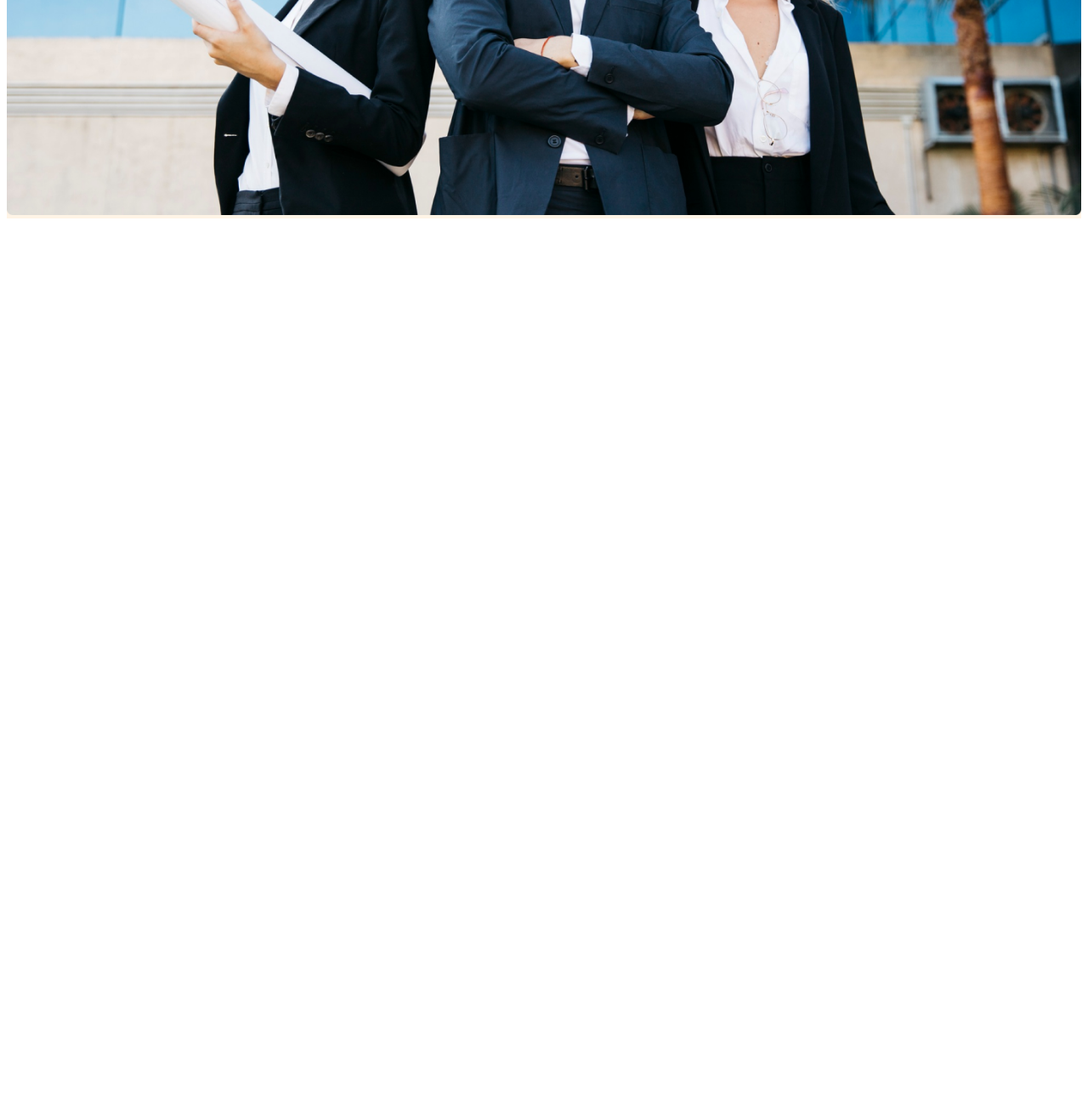
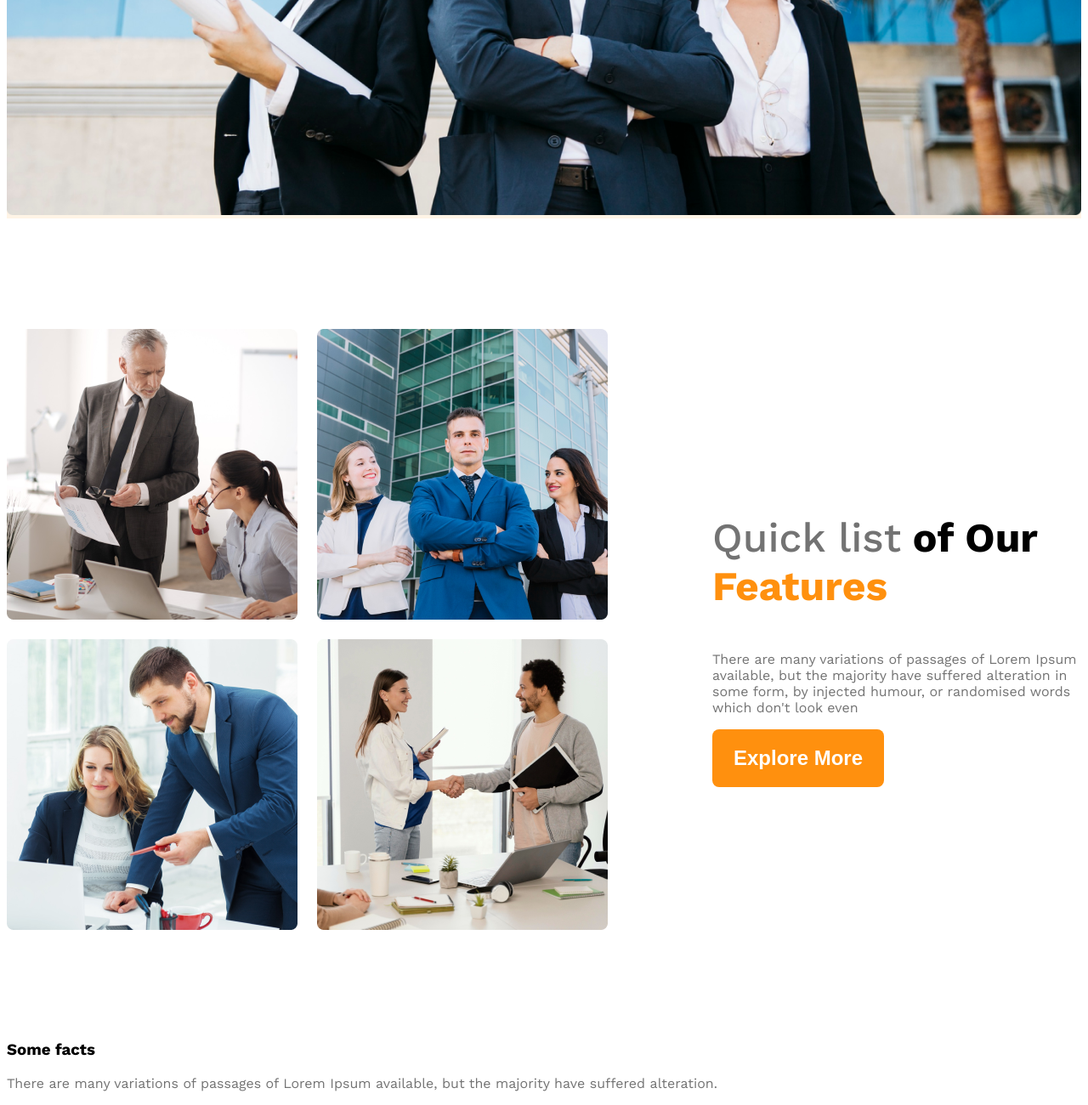
Before and after one commit to Abdullah-c-dev/g3-architectc, a plain HTML site: page index.html in a window 1280 px wide. Shown: the part 932-2232 px from the top of the page at 85% size. Before the commit the page ends 1197 px from the top, so only its background shows below. Drawn offline with nearby package versions, Linux system fonts and the light colour scheme.

Commit message:
added second part and made it responsive

```diff
--- a/index.html
+++ b/index.html
@@ -30,7 +30,26 @@
         </div>
     </header>
     <main>
+        <section class="team-section">
+            <div class="team-image-container">
+                <img src="images/team1.png" alt="">
+                <img src="images/team2.png" alt="">
+                <img src="images/team3.png" alt="">
+                <img src="images/team4.png" alt="">
 
+            </div>
+            <div class="our-feature">
+                <h3 class="feature-title"><span class="Quick-list text-light-grey">Quick list</span> <span class="of-our">of Our</span> <span class="features">Features</span></h3>
+                <p class="feature-description">There are many variations of passages of Lorem Ipsum available, but the majority have suffered alteration in some form, by injected humour, or randomised words which don't look even</p>
+                <button class="btn-primary">Explore More</button>
+            </div>
+
+        </section>
+        <!-- love and enjoy -->
+         <section>
+            <h3 class="section-title">Some facts</h3>
+            <p class="text-light-grey">There are many variations of passages of Lorem Ipsum available, but the majority have suffered alteration.</p>
+         </section>
     </main>
     <footer>
 
--- a/style/architect.css
+++ b/style/architect.css
@@ -21,7 +21,7 @@
 
 }
 /* dark3 */
-.text-light-grey{
+.text-light-grey,.feature-description {
     color: #737373;
 
 }
@@ -37,6 +37,11 @@
 .bg-light{
 
     background-color: rgba(255, 144, 14, 0.1);
+
+}
+main{
+    max-width: 1440px;
+    margin: 0 auto;
 }
 /* header style */
 /* nabver related style  */
@@ -58,7 +63,7 @@
 .nav-link{
     text-decoration: none;
     font-weight: 500;
-    display: flex;
+    /* display: flex; */
 }
 .navber ,.banner{
     max-width: 1440px;
@@ -79,10 +84,67 @@
 .banner-image{
     width: 100%;
 }
+main> section{
+    margin-top: 130px;
+}
+
+
+/* main point */
+.team-section{
+    display: flex;
+    align-items: center;
+}
+.our-feature{
+    margin-left: 123px;
+    max-width: 530px;
+
+}
+.team-image-container{
+    display: grid;
+    grid-template-columns: repeat(2,1fr);
+    gap: 23px;
+
+}
+.feature-title{
+    font-size: 3rem;
+    font-weight: 700;
+}
+.Quick-list{
+    font-weight: 500;
+
+}
+.features{
+    color: #FF900E;
+}
 /* responsive media query */
 @media screen and (max-width:576px) {
-    .navber, .nav-link{
+    .navber, .nav-link, .team-section{
         flex-direction: column;
+    }
+    .team-image-container{
+        grid-template-columns: repeat(1,1fr);
+    }
+    .our-feature{
+        margin-left: 20px;
     }
 
 }
+/* medium size device */
+@media screen and (min-width:576px) and (max-width:992px) {
+    .team-section{
+        flex-direction: column;
+
+    }
+    .our-feature{
+        margin-left: 50 auto;
+
+}
+.team-image-container{
+    /* width: 100%; */
+    grid-template-columns: repeat(1,1fr);
+}
+.our-feature{
+    margin-left: 20px;
+}
+.navber{flex-direction: column;
+}
```
